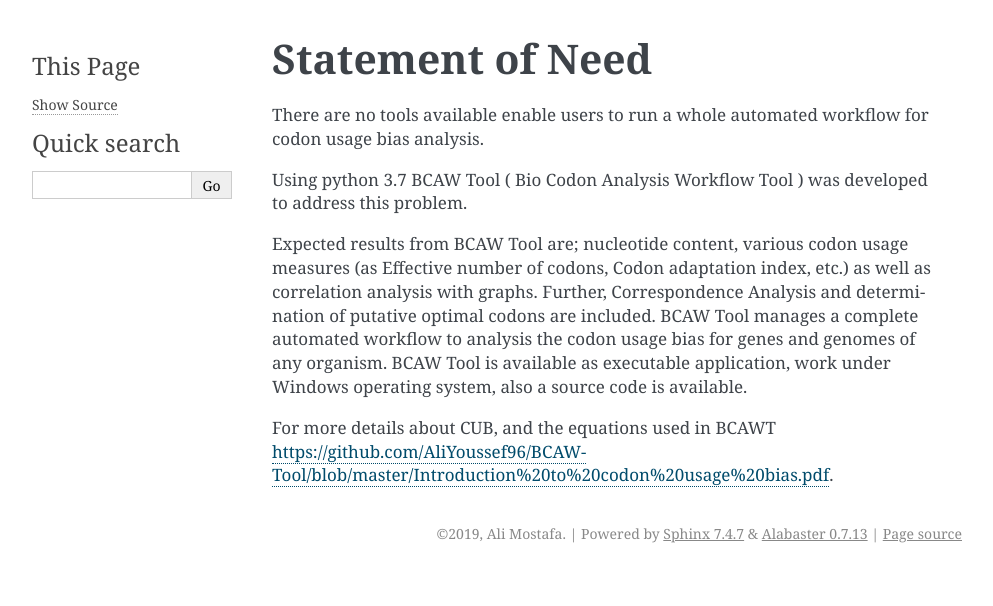
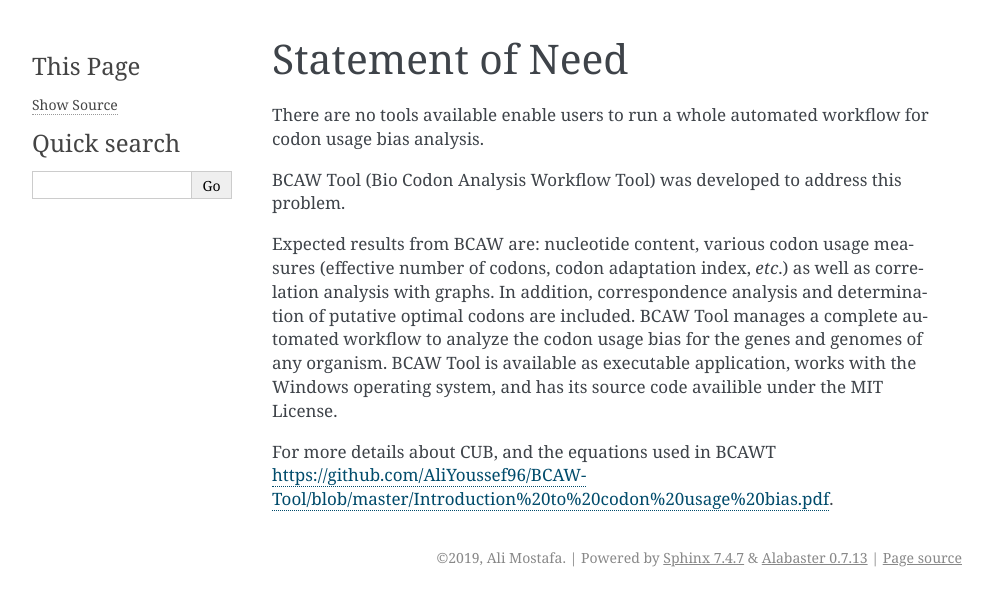
Before and after one commit to AliYoussef96/BCAW-Tool, a Sphinx documentation site: the page built from docs/Statement.rst, in a window 1280 px wide. Shown: the top 606 px of the page, without its empty margins (148-1141 px from the left). Built offline with Sphinx 7.4.7, drawn with Linux system fonts in a browser that asks for light colours.

Commit message:
Update Statement.rst

```diff
--- a/docs/Statement.rst
+++ b/docs/Statement.rst
@@ -1,9 +1,9 @@
-**Statement of Need**
-======================
+Statement of Need
+==================
 There are no tools available enable users to run a whole automated workflow for codon usage bias analysis.
 
-Using python 3.7 BCAW Tool ( Bio Codon Analysis Workflow Tool ) was developed to address this problem.
+BCAW Tool (Bio Codon Analysis Workflow Tool) was developed to address this problem.
 
-Expected results from BCAW Tool are; nucleotide content, various codon usage measures (as Effective number of codons, Codon adaptation index, etc.) as well as correlation analysis with graphs. Further, Correspondence Analysis and determination of putative optimal codons are included. BCAW Tool manages a complete automated workflow to analysis the codon usage bias for genes and genomes of any organism. BCAW Tool is available as executable application, work under Windows operating system, also a source code is available.
+Expected results from BCAW are: nucleotide content, various codon usage measures (effective number of codons, codon adaptation index, *etc*.) as well as correlation analysis with graphs. In addition, correspondence analysis and determination of putative optimal codons are included. BCAW Tool manages a complete automated workflow to analyze the codon usage bias for the genes and genomes of any organism. BCAW Tool is available as executable application, works with the Windows operating system, and has its source code availible under the MIT License.
 
 For more details about CUB, and the equations used in BCAWT https://github.com/AliYoussef96/BCAW-Tool/blob/master/Introduction%20to%20codon%20usage%20bias.pdf.
```
